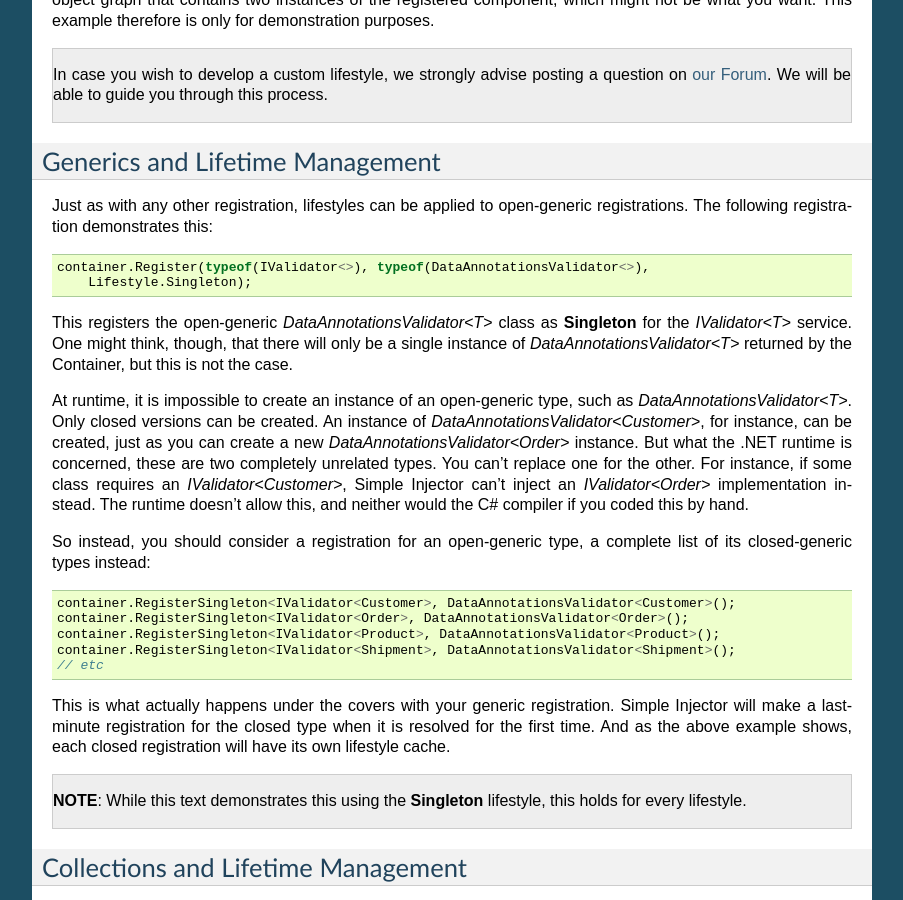
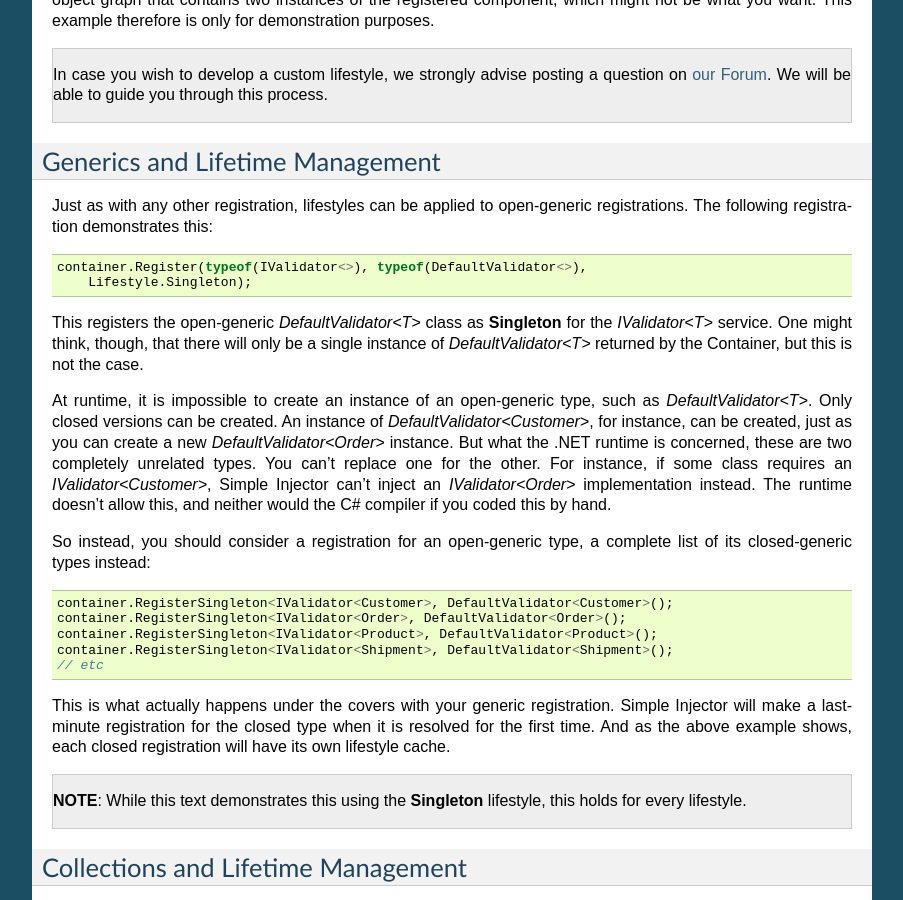
Before and after one commit to simpleinjector/Documentation, a Sphinx documentation site: the page built from source/lifetimes.rst, in a window 1280 px wide and 900 px high, scrolled down 13174 px. Shown: the whole window, without its empty margins (198-1101 px from the left). Built offline with Sphinx 7.4.7, drawn with Linux system fonts in a browser that asks for light colours.

Commit message:
Improved readability.

```diff
--- a/source/lifetimes.rst
+++ b/source/lifetimes.rst
@@ -681,21 +681,21 @@ Just as with any other registration, lifestyles can be applied to open-generic r
 
 .. code-block:: c#
 
-    container.Register(typeof(IValidator<>), typeof(DataAnnotationsValidator<>),
+    container.Register(typeof(IValidator<>), typeof(DefaultValidator<>),
         Lifestyle.Singleton);
 
-This registers the open-generic *DataAnnotationsValidator<T>* class as **Singleton** for the *IValidator<T>* service. One might think, though, that there will only be a single instance of *DataAnnotationsValidator<T>* returned by the Container, but this is not the case.
+This registers the open-generic *DefaultValidator<T>* class as **Singleton** for the *IValidator<T>* service. One might think, though, that there will only be a single instance of *DefaultValidator<T>* returned by the Container, but this is not the case.
 
-At runtime, it is impossible to create an instance of an open-generic type, such as *DataAnnotationsValidator<T>*. Only closed versions can be created. An instance of *DataAnnotationsValidator<Customer>*, for instance, can be created, just as you can create a new *DataAnnotationsValidator<Order>* instance. But what the .NET runtime is concerned, these are two completely unrelated types. You can't replace one for the other. For instance, if some class requires an *IValidator<Customer>*, Simple Injector can't inject an *IValidator<Order>* implementation instead. The runtime doesn't allow this, and neither would the C# compiler if you coded this by hand.
+At runtime, it is impossible to create an instance of an open-generic type, such as *DefaultValidator<T>*. Only closed versions can be created. An instance of *DefaultValidator<Customer>*, for instance, can be created, just as you can create a new *DefaultValidator<Order>* instance. But what the .NET runtime is concerned, these are two completely unrelated types. You can't replace one for the other. For instance, if some class requires an *IValidator<Customer>*, Simple Injector can't inject an *IValidator<Order>* implementation instead. The runtime doesn't allow this, and neither would the C# compiler if you coded this by hand.
 
 So instead, you should consider a registration for an open-generic type, a complete list of its closed-generic types instead:
 
 .. code-block:: c#
 
-    container.RegisterSingleton<IValidator<Customer>, DataAnnotationsValidator<Customer>();
-    container.RegisterSingleton<IValidator<Order>, DataAnnotationsValidator<Order>();
-    container.RegisterSingleton<IValidator<Product>, DataAnnotationsValidator<Product>();
-    container.RegisterSingleton<IValidator<Shipment>, DataAnnotationsValidator<Shipment>();
+    container.RegisterSingleton<IValidator<Customer>, DefaultValidator<Customer>();
+    container.RegisterSingleton<IValidator<Order>, DefaultValidator<Order>();
+    container.RegisterSingleton<IValidator<Product>, DefaultValidator<Product>();
+    container.RegisterSingleton<IValidator<Shipment>, DefaultValidator<Shipment>();
     // etc
 
 This is what actually happens under the covers with your generic registration. Simple Injector will make a last-minute registration for the closed type when it is resolved for the first time. And as the above example shows, each closed registration will have its own lifestyle cache.
```
